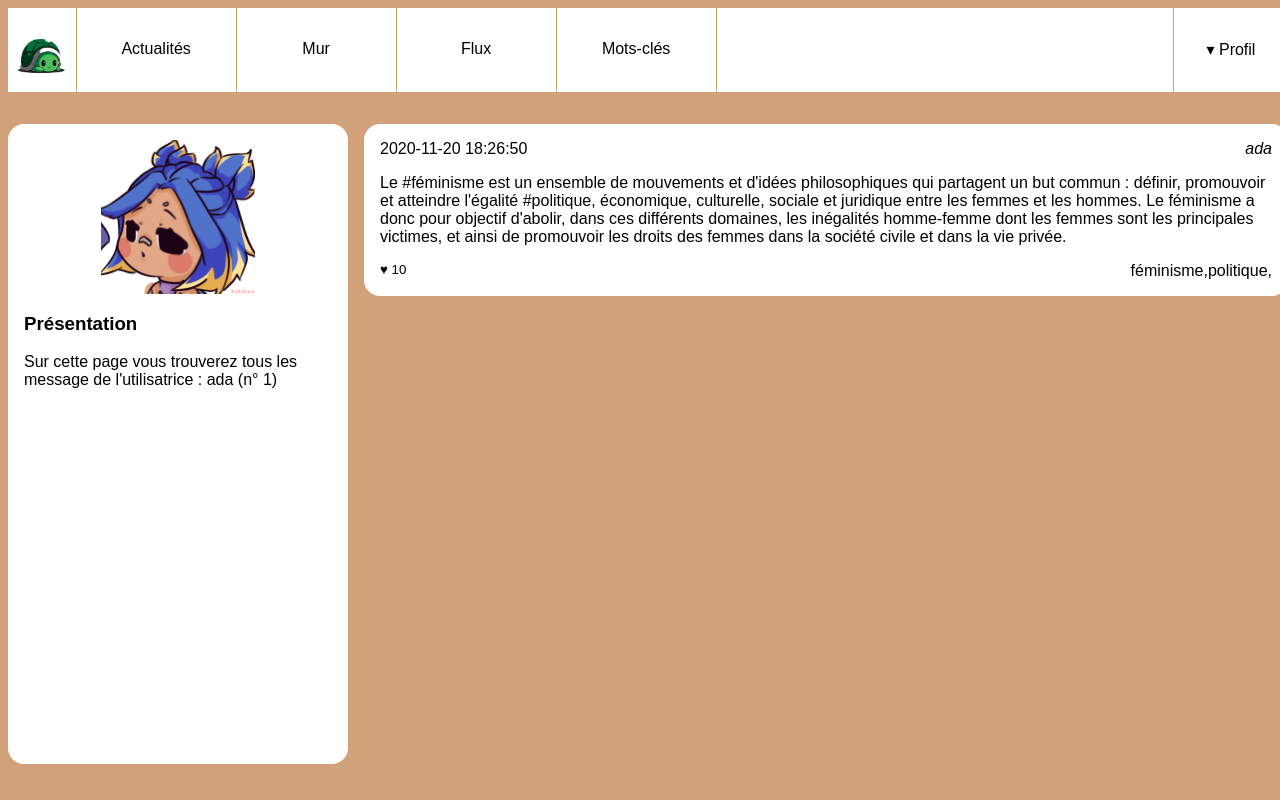
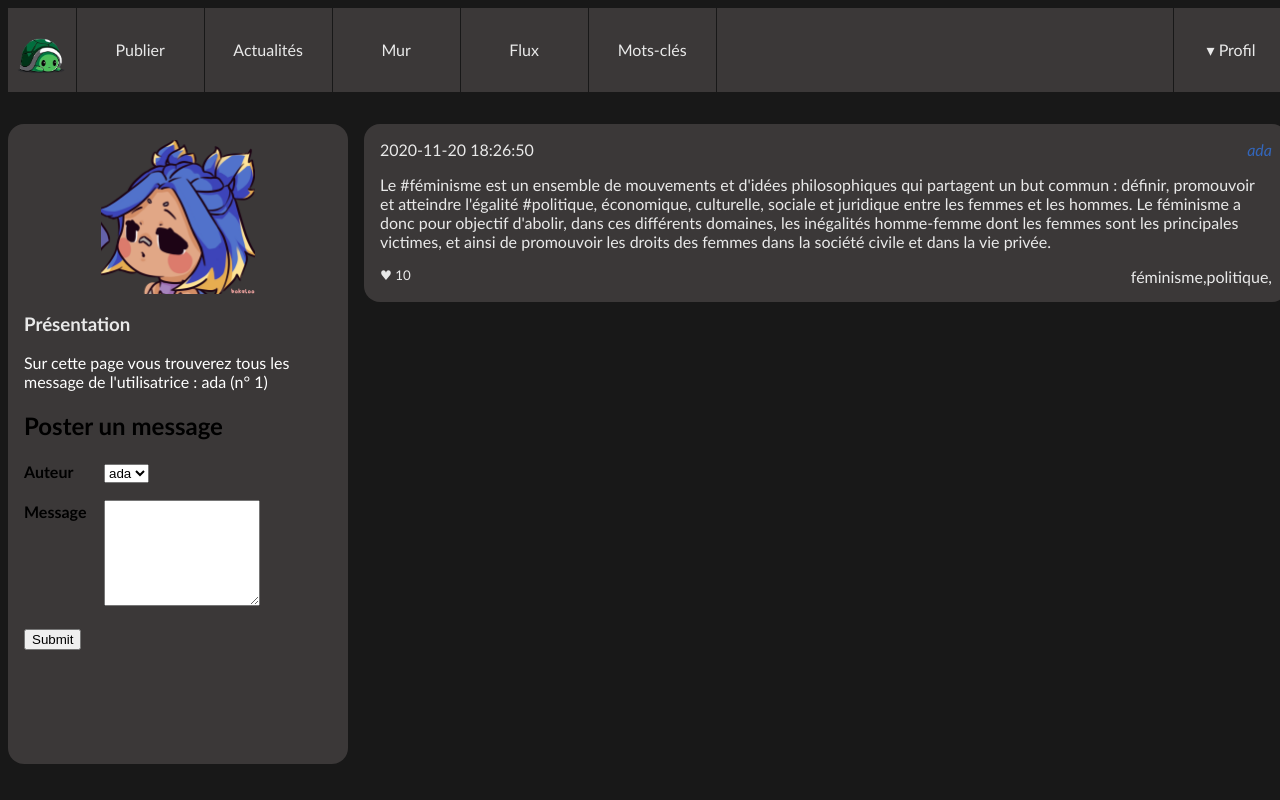
Before and after one commit to adatechschool/project-collectif---reseau-social-php-les-bg-celia-yaniss-alexia, a PHP site: page /wall.php?user_id=1 in a window 1280 px wide. Run offline with PHP 8.4, Linux system fonts and the light colour scheme; a user stored in the database is signed in; data comes from the database, SQL or seed files in the repository.

Commit message:
all done

```diff
--- a/Niveau1/msgpost.php
+++ b/Niveau1/msgpost.php
@@ -64,18 +64,18 @@ session_start();
                     . "NULL);"
                 ;
 
-                echo $lInstructionSql;
+                // echo $lInstructionSql;
 
                 // Etape 5 : exécution
                 $ok = $mysqli->query($lInstructionSql);
                 if ( ! $ok) {
                     echo "Impossible d'ajouter le message: " . $mysqli->error;
                 } else {
-                    echo "Message posté en tant que :" . $listAuteurs[$authorId];
+                    echo "Message posté en tant que: " . $listAuteurs[$authorId];
                 }
             } ?>
 
-            <form action="usurpedpost.php" method="post">
+            <form action="msgpost.php" method="post">
                 <input type='hidden' name='id' value='achanger'>
                 <dl>
                     <dt><label for='auteur'>Auteur</label></dt>
--- a/Niveau1/refactoring.php
+++ b/Niveau1/refactoring.php
@@ -12,17 +12,18 @@
                         <img src="tortue.png" alt="Logo de notre réseau social"/>
                     </a>
                     <nav id="menu">
+                        <a href="msgpost.php">Publier</a>
                         <a href="news.php">Actualités</a>
-                        <a href="wall.php?user_id=8">Mur</a>
-                        <a href="feed.php?user_id=8">Flux</a>
-                        <a href="tags.php?tag_id=1">Mots-clés</a>
+                        <a href="wall.php?user_id='.$_SESSION["connected_id"].'">Mur</a>
+                        <a href="feed.php?user_id='.$_SESSION["connected_id"].'">Flux</a>
+                        <a href="tags.php?tag_id='.$_SESSION["connected_id"].'">Mots-clés</a>
                     </nav>
                     <nav id="user">
                         <a href="#">▾ Profil</a>
                         <ul>
-                            <li><a href="settings.php?user_id=8">Paramètres</a></li>
-                            <li><a href="followers.php?user_id=8">Mes suiveurs</a></li>
-                            <li><a href="subscriptions.php?user_id=8">Mes abonnements</a></li>
+                            <li><a href="settings.php?user_id='.$_SESSION["connected_id"].'">Paramètres</a></li>
+                            <li><a href="followers.php?user_id='.$_SESSION["connected_id"].'">Mes suiveurs</a></li>
+                            <li><a href="subscriptions.php?user_id='.$_SESSION["connected_id"].'">Mes abonnements</a></li>
                             <li><a href="login.php">Se connecter</a></li>
                         </ul>
                     </nav>
@@ -34,12 +35,12 @@
                     <h3>
                         <time>".$post['created']."</time>
                     </h3>
-                    <address><a href='wall.php?user_id=".$post['user_id']."'>".$post['author_name']."</a></address>
+                    <address><a id='author' href='wall.php?user_id=".$post['user_id']."'>".$post['author_name']."</a></address>
                     <div>
                         <p>".$post['content']."</p>
                     </div>
                     <footer>
-                        <small>♥ ".$post['like_number']."</small>
+                        <small> ♥ ".$post['like_number']."</small>
                         <a href=''>".$post['taglist']."</a>
                     </footer>
                 </article>
--- a/Niveau1/settings.php
+++ b/Niveau1/settings.php
@@ -12,10 +12,10 @@
 
 
             <aside>
-                <img src="user.jpg" alt="Portrait de l'utilisatrice"/>
+                <img src="neon.png" alt="Portrait de l'utilisatrice"/>
                 <section>
                     <h3>Présentation</h3>
-                    <p>Sur cette page vous trouverez les informations de l'utilisatrice
+                    <p style="color:white;">Sur cette page vous trouverez les informations de l'utilisatrice
                         n° <?php echo intval($_GET['user_id']) ?></p>
 
                 </section>
--- a/Niveau1/style.css
+++ b/Niveau1/style.css
@@ -1,13 +1,18 @@
 body{
-    background-color: #D1A179;
-    font-family: Arial;
+    background-color: #181818;
+    font-family: 'Trebuchet MS', 'Lucida Sans Unicode', 'Lucida Grande', 'Lucida Sans', Helvetica, sans-serif;
 }
 
-a{text-decoration: none; color:black;}
+#author{
+ color: #3366BB;
+}
+
+a{text-decoration: none; color:rgb(233, 233, 233);}
 a:hover{text-decoration: underline;}
 
+
 body>header{
-    background-color: #fff;
+    background-color: #3b3838;
     display:flex;
     width:80em;
     margin:0 auto 2em auto;
@@ -21,24 +26,24 @@ body>header #menu {
     display:flex;
     width:50%;
     align-items: stretch;
-    border-left: 1px solid #D1A179;
+    border-left: 1px solid #181818;
 }
 body>header #menu a{
     flex:1;
     text-align: center;
     padding-top:2em;
-    border-right: 1px solid #D1A179;
+    border-right: 1px solid #181818;
 }
 body>header a:hover
 {
-    background-color: #D1A179;
+    background-color: #181818;
 }
 body>header ul{list-style: none;}
 body>header #user
 {
     margin-left: auto;
     flex:0.2;
-    border-left: 1px solid #D1A179;
+    border-left: 1px solid #181818;
 }
 body>header #user>a{
     display:block;
@@ -53,7 +58,7 @@ body>header #user ul{
     margin:0;
     margin-left:-5em;
     background-color: #fff;
-    border: 1px solid #D1A179;
+    border: 1px solid #181818;
 
     z-index: 1;
 }
@@ -61,12 +66,16 @@ body>header #user ul li a{
     display:block;
     width:10em;
     padding:1em;
-    border-bottom: 1px solid #D1A179;
+    border-bottom: 1px solid #181818;
+    background-color: #181818;
 }
 body>header #user:hover ul{
     display:block;
 }
 
+h3{
+    color:rgb(233, 233, 233);
+}
 
 #wrapper{
     display:flex;
@@ -74,7 +83,7 @@ body>header #user:hover ul{
     margin:0 auto 2em auto;
 }
 #wrapper aside{
-    background-color: #fff;
+    background-color: #3b3838;
     flex:1;
     padding:1em;
     border-radius: 1em;
@@ -92,7 +101,7 @@ body>header #user:hover ul{
     overflow-y:  scroll;
 }
 #wrapper main article{
-    background-color: #fff;
+    background-color: #3b3838;
     padding:1em;
     margin-bottom: 1em ;
     border-radius: 1em;
@@ -102,6 +111,7 @@ body>header #user:hover ul{
     padding:0;
     font-weight: normal;
     font-size:1em;
+    color:rgb(233, 233, 233);
 
 }
 #wrapper main article time{
@@ -113,10 +123,12 @@ body>header #user:hover ul{
 }
 #wrapper main article p{
     margin:0;
+    color:rgb(233, 233, 233);
 }
 #wrapper main article footer{
     margin-top: 1em;
     text-align: right;
+    color:rgb(233, 233, 233);
 }
 #wrapper main article footer small{
     float:left;
@@ -124,16 +136,16 @@ body>header #user:hover ul{
 
 #wrapper.admin{flex-direction: row-reverse}
 #wrapper.admin aside{flex:1;margin-left:1em;border-radius:0;padding:0;}
-#wrapper.admin main{flex:2;background-color: #fff;border-radius: 0;padding:0;}
+#wrapper.admin main{flex:2;background-color: #3b3838;border-radius: 0;padding:0;}
 #wrapper.admin h2{text-align: center;}
 #wrapper.admin h3{margin:0;}
 #wrapper.admin nav{text-align: right;}
-#wrapper.admin article{border:1px solid #ddd;border-radius: 1em;padding:1em;margin:1em;}
+#wrapper.admin article{border:1px solid #3b3838;border-radius: 1em;padding:1em;margin:1em;}
 #wrapper.admin article p{float:left;margin:0;}
 
 
-.parameters dl dt{float:left;font-weight: bold;line-height: 1.5em;}
-.parameters dl dd{margin-left:15em;line-height: 1.5em;}
+.parameters dl dt{float:left;font-weight: bold;line-height: 1.5em; color: rgb(233, 233, 233);}
+.parameters dl dd{margin-left:15em;line-height: 1.5em; color: rgb(233, 233, 233);}
 
 .contacts {
     display:flex;
@@ -151,13 +163,11 @@ body>header #user:hover ul{
     height: 5em;
 }
 
-/* .contacts textarea{
-color: aqua;
-} */
+
 pre{
     color:#aaa;
 }
 
 form dl dt{float:left;font-weight: bold;line-height: 1.5em;}
-form dl dd{margin-left:10em;line-height: 1.5em;margin-bottom: 1em}
-form dl dd textarea{width:40em;height: 15em;}
+form dl dd{margin-left:5em;line-height: 1.5em;margin-bottom: 1em}
+form dl dd textarea{width:150px;height: 100px;}
--- a/Niveau1/tags.php
+++ b/Niveau1/tags.php
@@ -37,10 +37,10 @@
                 //@todo: afficher le résultat de la ligne ci dessous, remplacer XXX par le label et effacer la ligne ci-dessous
                 //echo "<pre>" . print_r($tag, 1) . "</pre>";
                 ?>
-                <img src="user.jpg" alt="Portrait de l'utilisatrice"/>
+                <img src="neon.png" alt="Portrait de l'utilisatrice"/>
                 <section>
                     <h3>Présentation</h3>
-                    <p>Sur cette page vous trouverez les derniers messages comportant
+                    <p style="color: rgb(233, 233, 233);">Sur cette page vous trouverez les derniers messages comportant
                         le mot-clé <?php echo $tag['label'] ?>
                         (n° <?php echo $tagId ?>)
                     </p>
--- a/Niveau1/wall.php
+++ b/Niveau1/wall.php
@@ -16,7 +16,8 @@ session_start();
             /** AFFICHER LES POST SUR LE MUR
              * Documentation : https://www.php.net/manual/fr/reserved.variables.get.php*/
             $userId = $_SESSION['connected_id'];
-            $userId =intval($_GET['user_id']);
+            $userIdtwo =intval($_GET['user_id']);
+
             ?>
             <?php
             /*Etape 2: se connecter à la base de donnée*/
@@ -34,9 +35,81 @@ session_start();
                 <img src="neon.png" alt="Portrait de l'utilisatrice"/>
                 <section>
                     <h3>Présentation</h3>
-                    <p>Sur cette page vous trouverez tous les message de l'utilisatrice : <?php echo $user['alias'] ?>
-                        (n° <?php echo $user['id'] ?>)
+                    <p style="color:white;">Sur cette page vous trouverez tous les message de l'utilisatrice : <?php echo $user['alias']?>
+                        (n° <?php echo $_SESSION['connected_id'] ?>)
                     </p>
+                    <article>
+        <h2>Poster un message</h2>
+    <?php
+            $userId = $_SESSION['connected_id'];
+
+            // BD
+            $mysqli = new mysqli("localhost", "root", "", "socialnetwork");
+            // Récupération de la liste des auteurs
+            $listAuteurs = [];
+            $laQuestionEnSql = "SELECT * FROM users WHERE id = $userId";
+            $lesInformations = $mysqli->query($laQuestionEnSql);
+            while ($user = $lesInformations->fetch_assoc()) {
+                $listAuteurs[$user['id']] = $user['alias'];
+            }
+
+
+            /* TRAITEMENT DU FORMULAIRE
+            Etape 1 : vérifier si on est en train d'afficher ou de traiter le formulaire
+            Si on reçoit un champ email rempli, il y a une chance que ce soit un traitement */
+            $enCoursDeTraitement = isset($_POST['auteur']);
+            if ($enCoursDeTraitement) {
+                /* On ne fait ce qui suit que si un formulaire a été soumis.
+
+                Etape 2 : récupérer ce qu'il y a dans le formulaire @todo: c'est là que votre travail se situe
+                Observez le résultat de cette ligne de débug (vous l'effacerez ensuite) */
+                // echo "<pre>" . print_r($_POST, 1) . "</pre>";
+                // et complétez le code ci dessous en remplaçant les ???
+                $authorId = $_POST['auteur'];
+                $postContent = $_POST['message'];
+
+
+                // Etape 3 : Petite sécurité pour éviter les injections sql : https://www.w3schools.com/sql/sql_injection.asp
+                $authorId = intval($mysqli->real_escape_string($authorId));
+                $postContent = $mysqli->real_escape_string($postContent);
+
+                // Etape 4 : construction de la requête
+                $lInstructionSql = "INSERT INTO posts "
+                    . "(id, user_id, content, created, parent_id) "
+                    . "VALUES (NULL, "
+                    . $authorId . ", "
+                    . "'" . $postContent . "', "
+                    . "NOW(), "
+                    . "NULL);"
+                ;
+
+                // echo $lInstructionSql;
+
+                // Etape 5 : exécution
+                $ok = $mysqli->query($lInstructionSql);
+                if ( ! $ok) {
+                    echo "Impossible d'ajouter le message: " . $mysqli->error;
+                } else {
+                    echo "Message posté en tant que: " . $listAuteurs[$authorId];
+                }
+            } ?>
+
+            <form action="wall.php?user_id='.$_SESSION['connected_id'].'" method="post">
+                <input type='hidden' name='id' value='achanger'>
+                <dl>
+                    <dt><label for='auteur'>Auteur</label></dt>
+                    <dd><select name='auteur'>
+                            <?php
+                            foreach ($listAuteurs as $id => $alias)
+                                echo "<option value='$id'>$alias</option>";
+                            ?>
+                        </select></dd>
+                    <dt><label for='message'>Message</label></dt>
+                    <dd><textarea id="form" name='message'></textarea></dd>
+                </dl>
+                <input type='submit'>
+            </form>
+        </article>
                 </section>
             </aside>
             <main>
@@ -75,7 +148,7 @@ session_start();
                         // on ne fait ce qui suit que si un formulaire a été soumis.
                         // Etape 2: récupérer ce qu'il y a dans le formulaire @todo: c'est là que votre travaille se situe
                         // observez le résultat de cette ligne de débug (vous l'effacerez ensuite)
-                         echo "<pre>" . print_r($_POST, 1) . "</pre>";
+                        //  echo "<pre>" . print_r($_POST, 1) . "</pre>";
                         // et complétez le code ci dessous en remplaçant les ???
                         $authorId = $_POST['auteur'];
                         $postContent = $_POST['message'];
@@ -92,7 +165,7 @@ session_start();
                                 . $authorId . ", "
                                 . "'" . $postContent . "', "
                                 . "NOW()".")";
-                        echo $lInstructionSqlTwo;
+                        // echo $lInstructionSqlTwo;
                         // Etape 5 : execution
                         $ok = $mysqli->query($lInstructionSqlTwo);
                         if ( ! $ok)
@@ -113,7 +186,7 @@ session_start();
                         <h3>
                             <time><?php echo $post['created'] ?></time>
                         </h3>
-                        <address><a href="wall.php?user_id=<?php echo $post['user_id'] ?>"><?php echo $post['author_name'] ?></a></address>
+                        <address ><a id="author" href="wall.php?user_id=<?php echo $post['user_id'] ?>"><?php echo $post['author_name'] ?></a></address>
                         <div>
                             <p><?php echo $post['content'] ?></p>
                         </div>
```
Also changed, not shown: Niveau1/feed.php (+6 -10 lines), Niveau1/news.php (+5 -2 lines), Niveau1/usurpedpost.php (+11 -5 lines).
